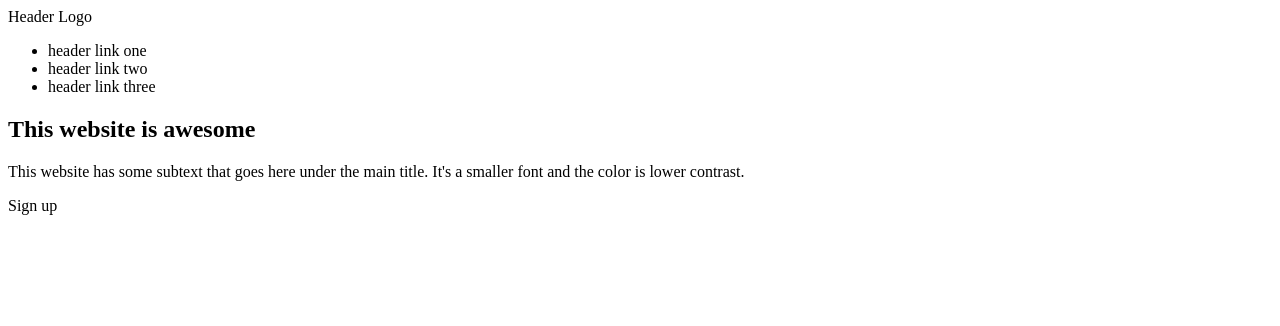
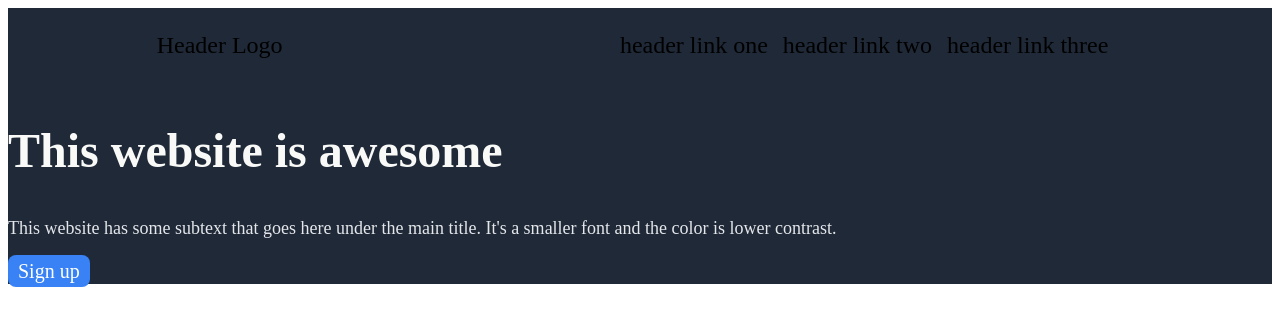
Before and after one commit to knast/landing-page, a plain HTML site: page index.html in a window 1280 px wide. Drawn offline with Linux system fonts and the light colour scheme.

Commit message:
Add styling to the header section

```diff
--- a/index.html
+++ b/index.html
@@ -20,10 +20,13 @@
         <div class="hero">
             <h2>This website is awesome</h2>
             <p>This website has some subtext that goes here under the main title. It's a smaller font and the color is lower contrast.</p>
-            <a>Sign up</a>
+            <a class="sign-up">Sign up</a>
+            <div class="placeholder"></div>
         </div>
     </header>
-    <main></main>
+    <main>
+        <div></div>
+    </main>
     <footer></footer>
 </body>
 </html>
--- a/style.css
+++ b/style.css
@@ -0,0 +1,43 @@
+
+
+header {
+    font-size:24px;
+
+    height:30%;
+    background-color:#1F2937;
+}
+
+.navbar ul {
+    display:flex;
+}
+
+li {
+    list-style-type:none;
+    margin-right:15px;
+
+}
+
+.navbar {
+    display:flex;
+    justify-content:space-around;
+    align-items:center;
+}
+
+h2 {
+    font-size:48px;
+    font-weight:bold;
+    color:#F9FAF8;
+}
+
+.hero p {
+    font-size:18px;
+    color:#E5E7EB;
+}
+
+.sign-up {
+    background-color:#3882F6;
+    color:white;
+    padding:5px 10px;
+    border-radius:8px;
+    font-size:20px;
+}
```
